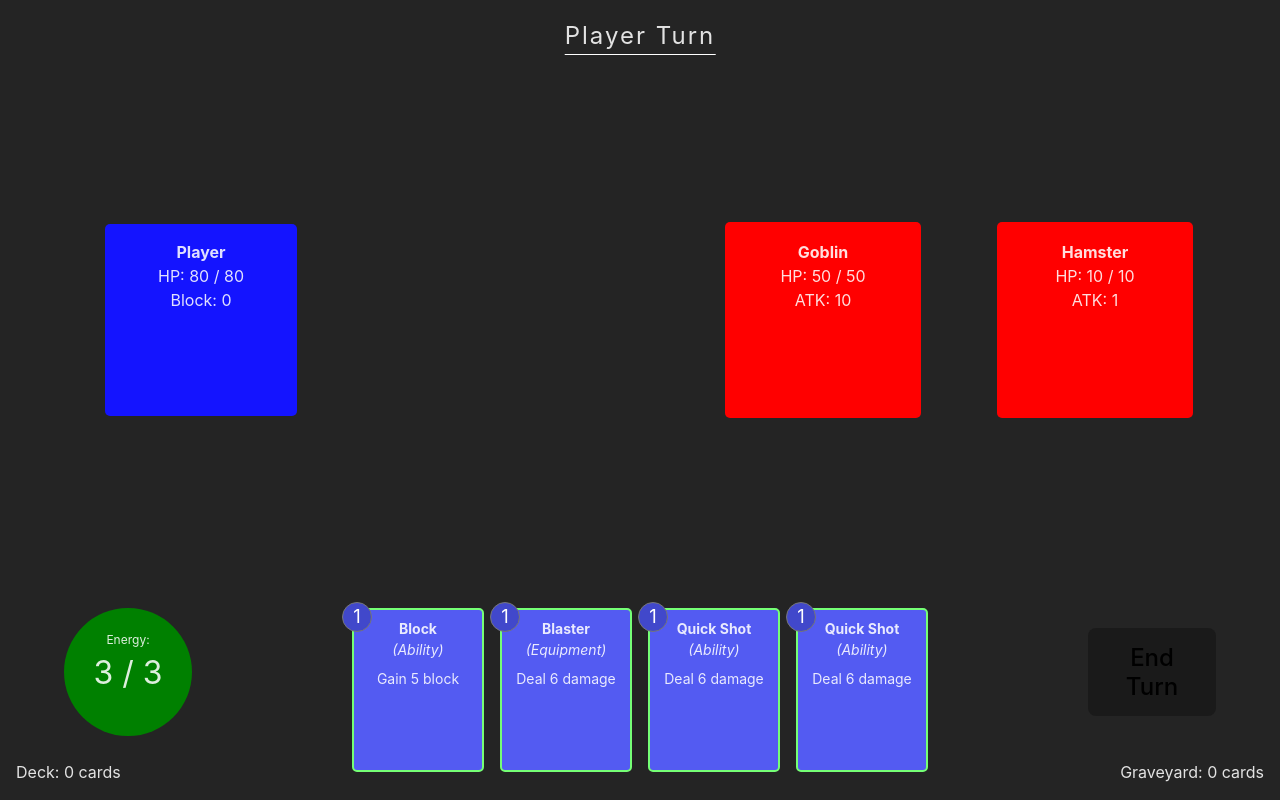
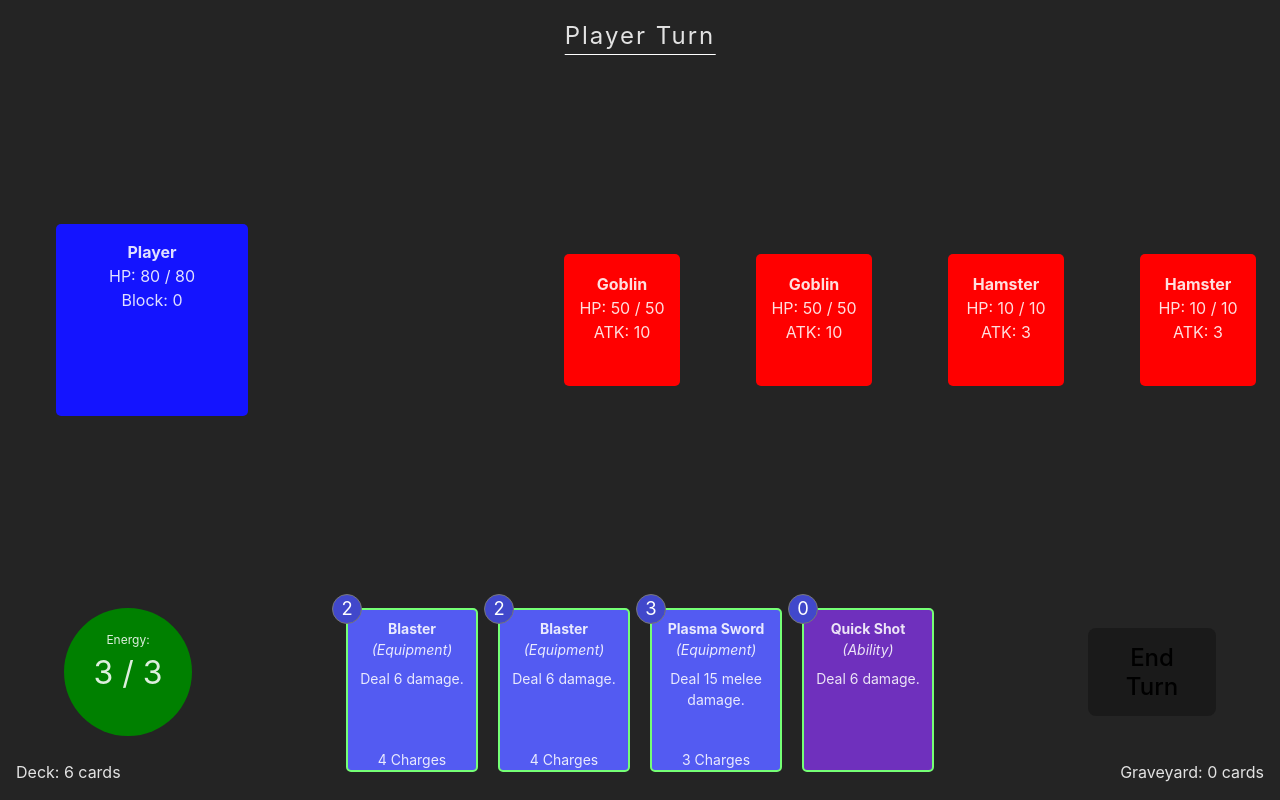
Before and after one commit to robkiessling/deckbuilder-demo-1, a React (Vite) app: page / in a window 1280 px wide. Built offline with nearby package versions, Linux system fonts and the light colour scheme.

Commit message:
added a bunch more abilities/equipment

```diff
--- a/src/components/battlefield/Battlefield.jsx
+++ b/src/components/battlefield/Battlefield.jsx
@@ -53,7 +53,7 @@ export default function Battlefield() {
     accept: DragTypes.NO_TARGET,
     drop: (item) => {
       dispatch({
-        type: 'useCardNoTarget',
+        type: item.equipment ? 'useEquipmentNoTarget' : 'useCardNoTarget',
         cardId: item.cardId
       })
     },
--- a/src/components/battlefield/enemies/enemy/Enemy.scss
+++ b/src/components/battlefield/enemies/enemy/Enemy.scss
@@ -1,16 +1,17 @@
 
 .enemy-frame {
-  width: 15rem; // extra width for animation room
+  width: 10rem; // extra width for animation room
   display: flex;
   justify-content: center;
+  flex-shrink: 0;
 
   .enemy {
     position: relative;
 
     background: red;
-    height: 10rem;
-    width: 10rem;
-    padding: 1rem;
+    height: 6rem;
+    width: 7rem;
+    padding: 1rem 0;
     border-radius: 5px;
 
     display: flex;
--- a/src/components/equipment_area/equipment_slot/equipped_item/EquippedItem.jsx
+++ b/src/components/equipment_area/equipment_slot/equipped_item/EquippedItem.jsx
@@ -2,11 +2,13 @@
 import './EquippedItem.scss';
 import {useDrag} from "react-dnd";
 import {useGameState} from "../../../../game/GameContext.js";
+import {DragTypes} from "../../../../constants.js";
 
 export default function EquippedItem({ cardId }) {
   const state = useGameState();
   const card = state.cardsById[cardId];
-  const canUse = card.charges.current > 0 && !card.usedThisTurn && state.isPlayerTurn && !state.player.isDead;
+  const canUse = card.charges.current > 0 && !card.usedThisTurn && card.equippedDragType !== DragTypes.PASSIVE &&
+    state.isPlayerTurn && !state.player.isDead;
 
   const [{isDragging}, drag] = useDrag(() => ({
     type: card.equippedDragType,
@@ -20,7 +22,7 @@ export default function EquippedItem({ cardId }) {
     collect: monitor => ({
       isDragging: !!monitor.isDragging(),
     }),
-  }), [canUse])
+  }), [cardId, canUse])
 
   return (
     <div ref={drag} className={`equipped-item ${canUse ? 'can-use' : 'cannot-use'}`}>
--- a/src/components/equipment_area/equipment_slot/equipped_item/EquippedItem.scss
+++ b/src/components/equipment_area/equipment_slot/equipped_item/EquippedItem.scss
@@ -24,10 +24,13 @@
     font-weight: bold;
     padding: 0.5rem 0;
     flex-shrink: 0;
+    text-align: center;
   }
 
   .description {
+    font-size: 0.65rem;
     flex: 1 1 auto;
+    text-align: center;
   }
 
   .charges {
--- a/src/components/hand/Hand.scss
+++ b/src/components/hand/Hand.scss
@@ -6,7 +6,7 @@
   width: 100%;
 
   display: flex;
-  gap: 1rem;
+  gap: 1.25rem;
   justify-content: center;
 }
 
--- a/src/components/hand/card/Card.jsx
+++ b/src/components/hand/card/Card.jsx
@@ -34,7 +34,7 @@ export default function Card({cardId}) {
   }
 
   const cardClass = `card ${isDragging ? 'is-dragging' : ''} ${canUse ? 'can-use' : 'cannot-use'} ` +
-    `${enoughEnergy ? 'sufficient' : 'insufficient'}`
+    `${enoughEnergy ? 'sufficient' : 'insufficient'} ${card.cardType}`
 
   return (
     <div ref={drag} className={cardClass}>
@@ -42,6 +42,7 @@ export default function Card({cardId}) {
       <span className={'name'}>{card.name}</span>
       <span className={'type'}>{cardType}</span>
       <span className={'description'}>{card.description}</span>
+      {card.charges && <span className={'charges'}>{card.charges.max} Charges</span>}
     </div>
   )
 }
--- a/src/components/hand/card/Card.scss
+++ b/src/components/hand/card/Card.scss
@@ -1,6 +1,29 @@
 
 .card {
-  background: #535bf2;
+
+  border: 2px solid transparent;
+  &.can-use {
+    border: 2px solid #75ff75;
+  }
+  &.insufficient {
+    .energy {
+      color: #ff1e1e;
+    }
+  }
+
+  &.equipment {
+    background: #535bf2;
+    &.insufficient {
+      background: #33388d;
+    }
+  }
+  &.ability {
+    background: #6f30bd;
+    &.insufficient {
+      background: #521e91;
+    }
+  }
+
 
   height: 10rem;
   width: 8rem;
@@ -24,17 +47,30 @@
     font-weight: bold;
     //padding: 0.5rem 0;
     padding-top: 0.5rem;
+    flex-shrink: 0;
+    text-align: center;
   }
 
   .type {
     font-style: italic;
     padding-bottom: 0.5rem;
+    flex-shrink: 0;
   }
+
+  .description {
+    flex: 1 1 auto;
+    text-align: center;
+  }
+
+  .charges {
+    flex-shrink: 0;
+  }
+
 
   .energy {
     position: absolute;
-    top: -0.5rem;
-    left: -0.75rem;
+    top: -1rem;
+    left: -1rem;
     height: 1.75rem;
     width: 1.75rem;
     border-radius: 2rem;
@@ -48,15 +84,4 @@
     border: 1px solid #777;
   }
 
-  border: 2px solid transparent;
-
-  &.can-use {
-    border: 2px solid #75ff75;
-  }
-  &.insufficient {
-    .energy {
-      color: #ff1e1e;
-    }
-  }
-
 }
--- a/src/constants.js
+++ b/src/constants.js
@@ -7,12 +7,16 @@ export const CardTypes = {
 export const DragTypes = {
   ENEMY: 'enemy',
   NO_TARGET: 'noTarget',
-  EQUIPMENT: 'equipment'
+  EQUIPMENT: 'equipment',
+  PASSIVE: 'passive'
 }
 
 export const EffectTypes = {
   NO_TARGET: 'noTarget',
   SINGLE_TARGET: 'singleTarget',
+  ALL_ENEMIES: 'allEnemies',
+  MELEE_TARGET: 'meleeTarget',
+  BLOCK_NEXT_DAMAGE: 'blockNextDamage',
 }
 
 export const Mods = {
--- a/src/game/Database.js
+++ b/src/game/Database.js
@@ -8,6 +8,9 @@ export const enemyTemplates = {
       current: 50,
       max: 50
     },
+    block: {
+      current: 0
+    },
     attack: 10
   },
   hamster: {
@@ -17,7 +20,10 @@ export const enemyTemplates = {
       current: 10,
       max: 10
     },
-    attack: 1
+    block: {
+      current: 0
+    },
+    attack: 3
   }
 }
 
@@ -27,57 +33,126 @@ export const cardTemplates = {
     cardType: CardTypes.EQUIPMENT,
     dragType: DragTypes.EQUIPMENT,
     equippedDragType: DragTypes.ENEMY, // drag type once it is equipped
-    description: 'Deal 6 damage',
-    // mods: [Mods.RANGED],
+    description: 'Deal 6 damage.',
     effect: EffectTypes.SINGLE_TARGET,
     damage: 6,
-    energy: 1,
+    energy: 2,
+    charges: {
+      current: 4,
+      max: 4,
+    },
+    usedThisTurn: false
+  },
+  plasmaSword: {
+    name: 'Plasma Sword',
+    cardType: CardTypes.EQUIPMENT,
+    dragType: DragTypes.EQUIPMENT,
+    equippedDragType: DragTypes.NO_TARGET,
+    description: 'Deal 15 melee damage.',
+    effect: EffectTypes.MELEE_TARGET,
+    damage: 15,
+    energy: 3,
     charges: {
       current: 3,
       max: 3,
     },
     usedThisTurn: false
   },
+  shieldGenerator: {
+    name: 'Shield Generator',
+    cardType: CardTypes.EQUIPMENT,
+    dragType: DragTypes.EQUIPMENT,
+    equippedDragType: DragTypes.NO_TARGET,
+    description: 'Gain 8 block.',
+    effect: EffectTypes.NO_TARGET,
+    block: 8,
+    energy: 2,
+    charges: {
+      current: 3,
+      max: 3,
+    },
+    usedThisTurn: false
+  },
+  rocketLauncher: {
+    name: 'Rocket Launcher',
+    cardType: CardTypes.EQUIPMENT,
+    dragType: DragTypes.EQUIPMENT,
+    equippedDragType: DragTypes.NO_TARGET,
+    description: 'Deal 20 damage to all enemies.',
+    effect: EffectTypes.ALL_ENEMIES,
+    damage: 20,
+    energy: 3,
+    charges: {
+      current: 2,
+      max: 2,
+    },
+    usedThisTurn: false
+  },
+  // shockAbsorbers: {
+  //   name: 'Shock Absorbers',
+  //   cardType: CardTypes.EQUIPMENT,
+  //   dragType: DragTypes.EQUIPMENT,
+  //   equippedDragType: DragTypes.PASSIVE,
+  //   description: 'Passive: Block the next damage received.',
+  //   effect: EffectTypes.BLOCK_NEXT_DAMAGE,
+  //   energy: 3,
+  //   charges: {
+  //     current: 3,
+  //     max: 3,
+  //   },
+  //   usedThisTurn: false
+  // },
 
-  attack: {
+  quickShot: {
     name: 'Quick Shot',
     cardType: CardTypes.ABILITY,
     dragType: DragTypes.ENEMY,
     effect: EffectTypes.SINGLE_TARGET,
-    description: 'Deal 6 damage',
-    energy: 1,
+    description: 'Deal 6 damage.',
+    energy: 0,
     damage: 6,
   },
-  block: {
-    name: 'Block',
+  aimedShot: {
+    name: 'Aimed Shot',
+    cardType: CardTypes.ABILITY,
+    dragType: DragTypes.ENEMY,
+    effect: EffectTypes.SINGLE_TARGET,
+    description: 'Deal 12 damage.',
+    energy: 1,
+    damage: 12,
+  },
+  grenades: {
+    name: 'Grenades',
+    cardType: CardTypes.ABILITY,
+    dragType: DragTypes.NO_TARGET,
+    effect: EffectTypes.ALL_ENEMIES,
+    description: 'Deal 9 damage to all enemies.',
+    energy: 1,
+    damage: 9,
+  },
+  rocketPunch: {
+    name: 'Rocket Punch',
+    cardType: CardTypes.ABILITY,
+    dragType: DragTypes.NO_TARGET,
+    effect: EffectTypes.MELEE_TARGET,
+    description: 'Deal 22 melee damage.',
+    energy: 2,
+    damage: 22,
+  },
+  emergencyShield: {
+    name: 'Emergency Shield',
     cardType: CardTypes.ABILITY,
     dragType: DragTypes.NO_TARGET,
     effect: EffectTypes.NO_TARGET,
-    description: 'Gain 5 block',
+    description: 'Gain 15 block.',
     energy: 1,
-    block: 5,
+    block: 15,
   }
 }
 
 export const enemyEffects = {
   attack: (draft, player, enemy) => {
-    let remainingDamage = enemy.attack;
-    if (player.block.current < remainingDamage) {
-      remainingDamage -= player.block.current;
-      player.block.current = 0;
-      player.floatingText.push({ type: 'damage', text: `-${remainingDamage}` })
-    }
-    else {
-      player.block.current -= remainingDamage;
-      remainingDamage = 0;
-      player.floatingText.push({ type: 'blocked-all', text: `Blocked` })
-    }
-    player.health.current -= remainingDamage;
-
-    if (player.health.current <= 0) {
-      player.health.current = 0;
-      player.isDead = true;
-    }
+    dealDamage(player, enemy.attack);
   }
 }
 
@@ -90,13 +165,51 @@ export const cardEffects = {
   },
   [EffectTypes.SINGLE_TARGET]: (draft, card, player, target) => {
     if (card.damage) {
-      target.health.current -= card.damage;
-      target.floatingText.push({ type: 'damage', text: `-${card.damage}` })
-
-      if (target.health.current <= 0) {
-        target.health.current = 0;
-        target.isDead = true;
+      dealDamage(target, card.damage);
+    }
+  },
+  [EffectTypes.ALL_ENEMIES]: (draft, card, player) => {
+    if (card.damage) {
+      draft.enemyIds.forEach(enemyId => {
+        const enemy = draft.enemiesById[enemyId];
+        if (!enemy.isDead) {
+          dealDamage(enemy, card.damage);
+        }
+      })
+    }
+  },
+  [EffectTypes.MELEE_TARGET]: (draft, card, player) => {
+    if (card.damage) {
+      for (let i = 0; i < draft.enemyIds.length; i++) {
+        const enemy = draft.enemiesById[draft.enemyIds[i]];
+        if (!enemy.isDead) {
+          dealDamage(enemy, card.damage);
+          break;
+        }
       }
     }
+  },
+  // [EffectTypes.BLOCK_NEXT_DAMAGE]: (draft, card, player, target) => {
+  //
+  // }
+}
+
+function dealDamage(target, amount) {
+  if (target.block.current < amount) {
+    amount -= target.block.current;
+    target.block.current = 0;
+    target.floatingText.push({ type: 'damage', text: `-${amount}` })
   }
+  else {
+    target.block.current -= amount;
+    amount = 0;
+    target.floatingText.push({ type: 'blocked-all', text: `Blocked` })
+  }
+  target.health.current -= amount;
+
+  if (target.health.current <= 0) {
+    target.health.current = 0;
+    target.isDead = true;
+  }
+
 }
--- a/src/game/GameProvider.jsx
+++ b/src/game/GameProvider.jsx
@@ -39,22 +39,22 @@ const initialState = {
 }
 
 createEnemy(initialState, 'goblin');
+createEnemy(initialState, 'goblin');
 createEnemy(initialState, 'hamster');
-createCardInDeck(initialState, 'attack');
-createCardInDeck(initialState, 'attack');
-// createCardInDeck(initialState, 'attack');
-// createCardInDeck(initialState, 'attack');
-// createCardInDeck(initialState, 'attack');
-// createCardInDeck(initialState, 'attack');
+createEnemy(initialState, 'hamster');
+
+createCardInDeck(initialState, 'quickShot');
+createCardInDeck(initialState, 'quickShot');
+createCardInDeck(initialState, 'rocketPunch');
+createCardInDeck(initialState, 'emergencyShield');
+createCardInDeck(initialState, 'grenades');
+
 createCardInDeck(initialState, 'blaster');
-// createCardInDeck(initialState, 'blaster');
-createCardInDeck(initialState, 'block');
-// createCardInDeck(initialState, 'attack');
-// createCardInDeck(initialState, 'attack');
-// createCardInDeck(initialState, 'block');
-// createCardInDeck(initialState, 'attack');
-// createCardInDeck(initialState, 'attack');
-// createCardInDeck(initialState, 'block');
+createCardInDeck(initialState, 'blaster');
+createCardInDeck(initialState, 'plasmaSword');
+createCardInDeck(initialState, 'rocketLauncher');
+createCardInDeck(initialState, 'shieldGenerator');
+
 shuffleDeck(initialState);
 drawCard(initialState);
 drawCard(initialState);
@@ -190,6 +190,13 @@ function gameReducer(draft, action) {
       discardCard(draft, action.cardId);
       break;
     }
+    case 'useEquipmentNoTarget': {
+      const card = draft.cardsById[action.cardId];
+      const effect = cardEffects[card.effect];
+      effect(draft, card, draft.player)
+      activateEquipment(draft, action.cardId);
+      break;
+    }
     case 'useEquipmentOnEnemy': {
       const card = draft.cardsById[action.cardId];
       const effect = cardEffects[card.effect]
```
